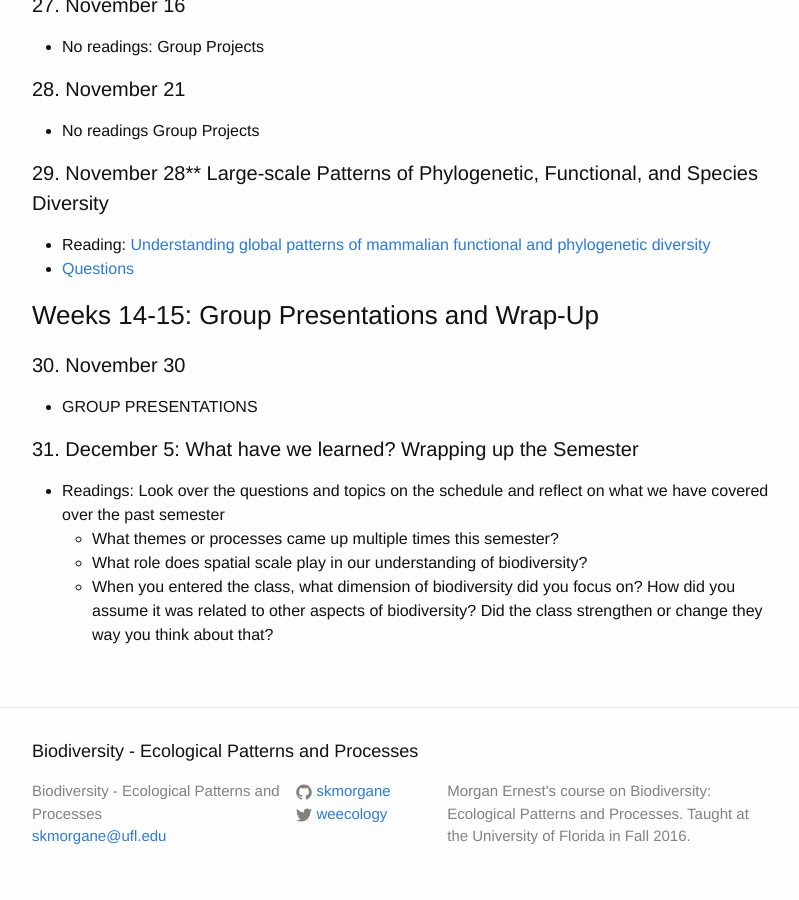
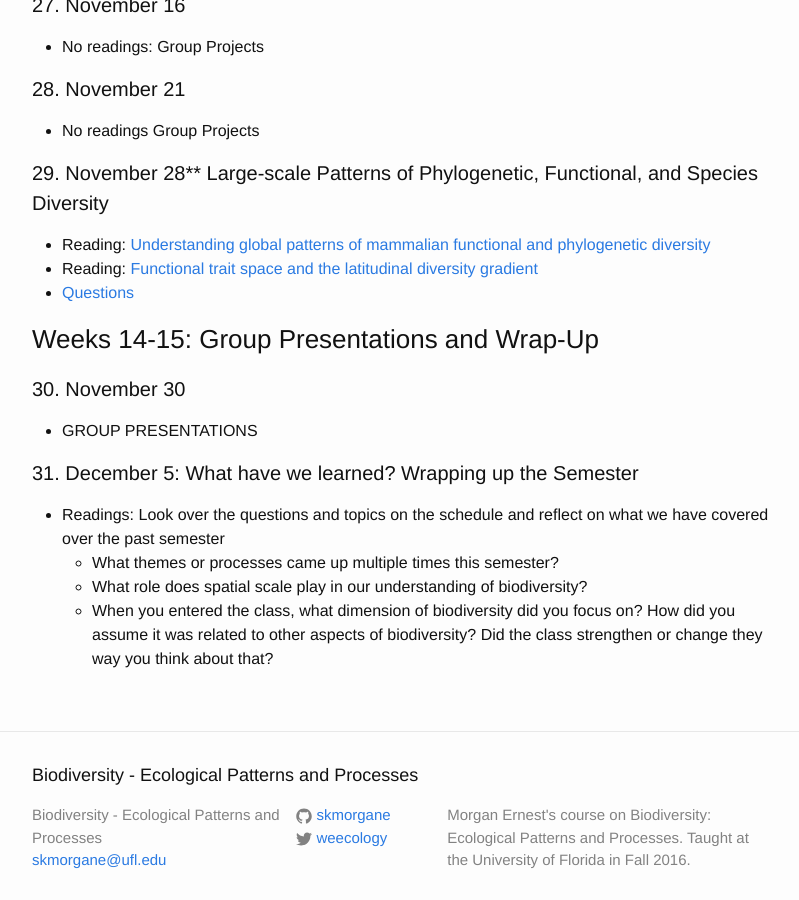
Before and after one commit to skmorgane/biodiversity-course, a Jekyll site: the page built from schedule.md, in a window 1280 px wide and 900 px high, scrolled down 4490 px. Shown: the whole window, without its empty margins (238-1037 px from the left). Built offline with Jekyll 4.4.1, drawn with Linux system fonts in a browser that asks for light colours.

Commit message:
Add Global Diversity Reading

```diff
--- a/schedule.md
+++ b/schedule.md
@@ -148,6 +148,7 @@ Everyone needs to read: [Assemblage Time Series Reveal Biodiversity Change but N
 
 #### 29. November 28** Large-scale Patterns of Phylogenetic, Functional, and Species Diversity
 * Reading: [Understanding global patterns of mammalian functional and phylogenetic diversity](https://doi.org/10.1098/rstb.2011.0024)
+* Reading: [Functional trait space and the latitudinal diversity gradient](https://doi.org/10.1073/pnas.1317722111)
 * [Questions]({{ site.baseurl }}/questions/GlobalDiversity)
 
 ### Weeks 14-15: Group Presentations and Wrap-Up
```
